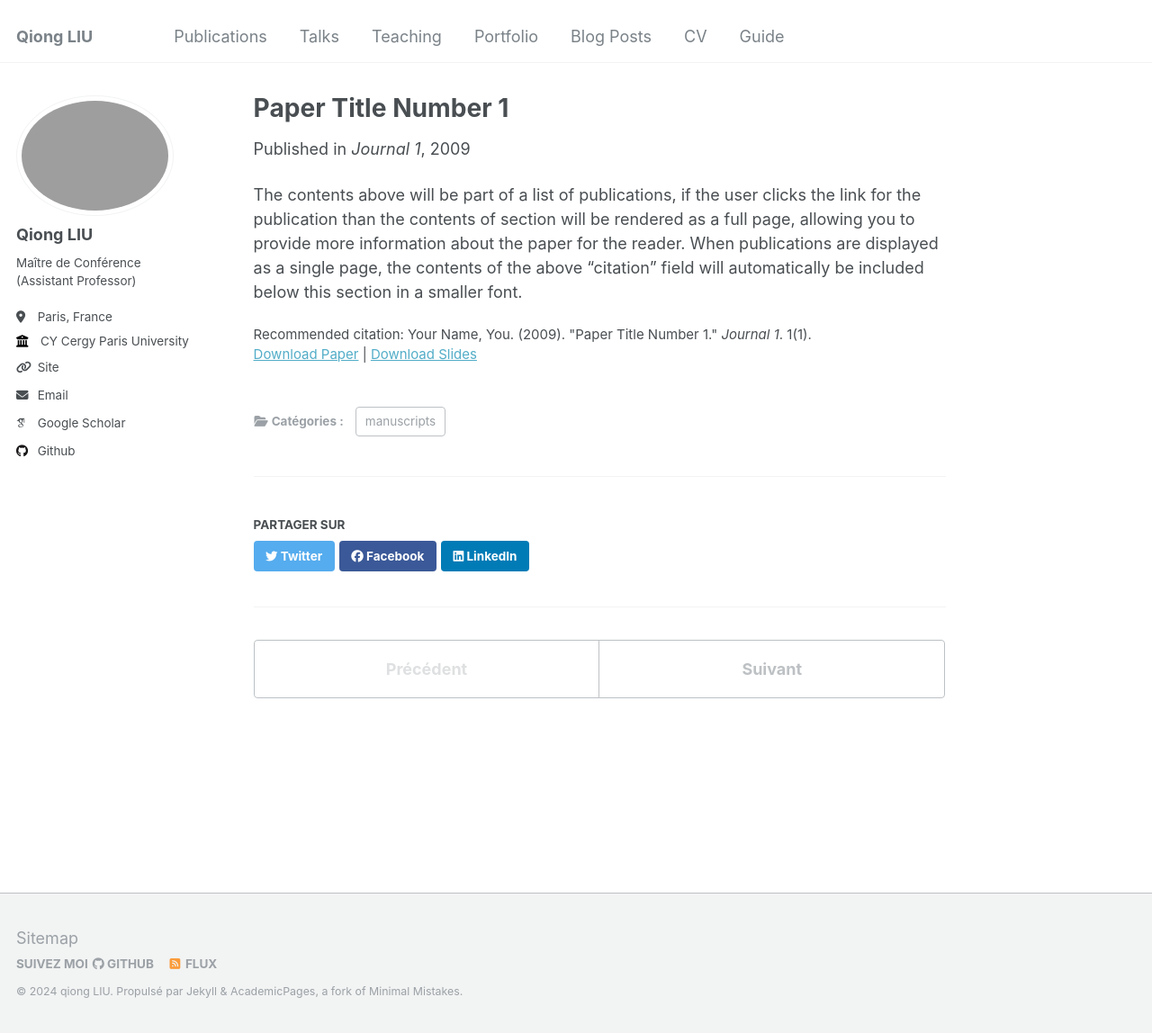
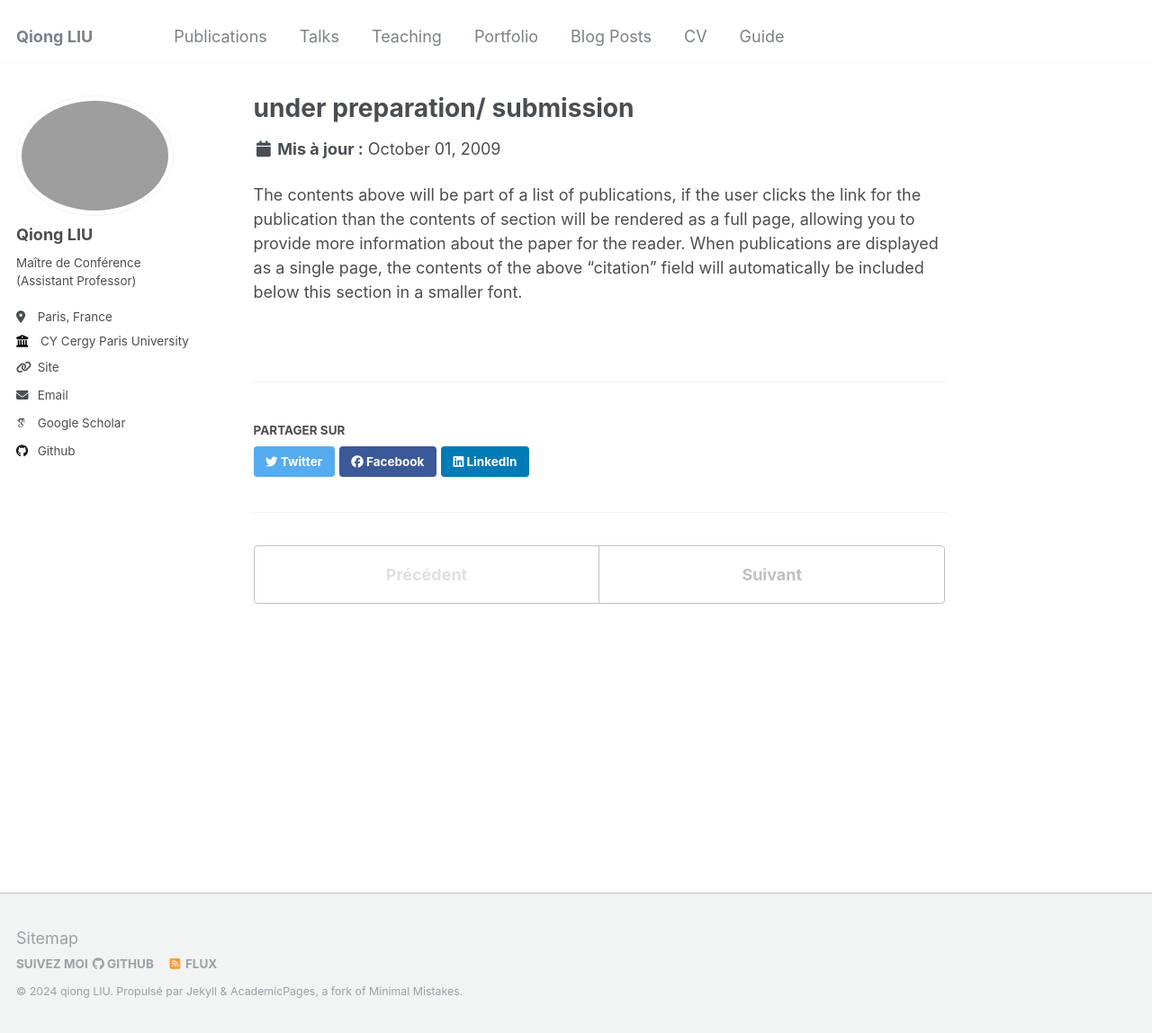
Before and after one commit to evesiphus/evesiphus.github.io, a Jekyll site: the page built from _publications/2009-10-01-paper-title-number-1.md, in a window 1280 px wide and 1148 px high. Shown: the whole window at 90% size. Built offline with Jekyll 4.4.1, drawn with Linux system fonts in a browser that asks for light colours; some web fonts are replaced.

Commit message:
Update 2009-10-01-paper-title-number-1.md

```diff
--- a/_publications/2009-10-01-paper-title-number-1.md
+++ b/_publications/2009-10-01-paper-title-number-1.md
@@ -1,14 +1,14 @@
 ---
-title: "Paper Title Number 1"
-collection: publications
-category: manuscripts
-permalink: /publication/2009-10-01-paper-title-number-1
-excerpt: 'This paper is about the number 1. The number 2 is left for future work.'
-date: 2009-10-01
-venue: 'Journal 1'
-slidesurl: 'http://academicpages.github.io/files/slides1.pdf'
-paperurl: 'http://academicpages.github.io/files/paper1.pdf'
-citation: 'Your Name, You. (2009). &quot;Paper Title Number 1.&quot; <i>Journal 1</i>. 1(1).'
+title: "under preparation/ submission"
+#collection: publications
+#category: manuscripts
+#permalink: /publication/2009-10-01-paper-title-number-1
+#excerpt: 'This paper is about the number 1. The number 2 is left for future work.'
+#date: 2009-10-01
+#venue: 'Journal 1'
+#slidesurl: 'http://academicpages.github.io/files/slides1.pdf'
+#paperurl: 'http://academicpages.github.io/files/paper1.pdf'
+#citation: 'Your Name, You. (2009). &quot;Paper Title Number 1.&quot; <i>Journal 1</i>. 1(1).'
 ---
 
 The contents above will be part of a list of publications, if the user clicks the link for the publication than the contents of section will be rendered as a full page, allowing you to provide more information about the paper for the reader. When publications are displayed as a single page, the contents of the above "citation" field will automatically be included below this section in a smaller font.
```
